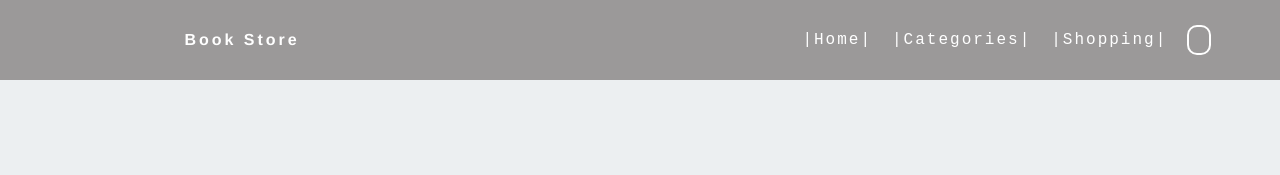
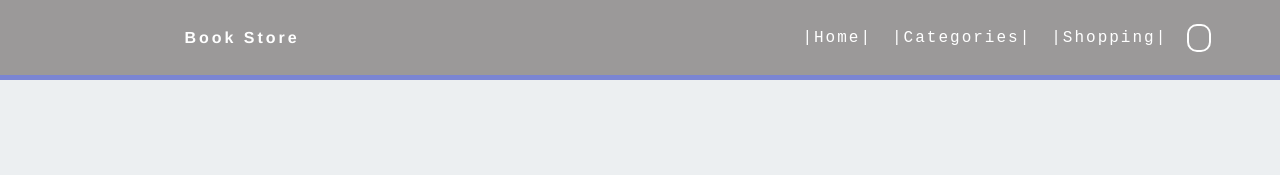
Before and after one commit to br99bry/bookPublicity, a plain HTML site: page index.html in a window 1280 px wide. Shown: the top 175 px of the page. Drawn offline with Linux system fonts and the light colour scheme.

Commit message:
detalles visuales arreglados rapidamente

```diff
--- a/less/_footer.less
+++ b/less/_footer.less
@@ -28,5 +28,6 @@ footer ul{
 
     & li:hover{
         border-bottom: 2px solid white;
+        cursor: pointer;
     }
 }
--- a/less/_header.less
+++ b/less/_header.less
@@ -5,7 +5,7 @@ header{
     color: white;
     background-color: @color-header;
     padding: 0 10vw;
-    box-shadow: 0px 7px 5px 0px rgba(131,140,201,0.73);
+    border-bottom: 5px solid rgba(110, 126, 233, 0.73);
 }
 
 header figure{
```
Also changed, not shown: css/main.css.
